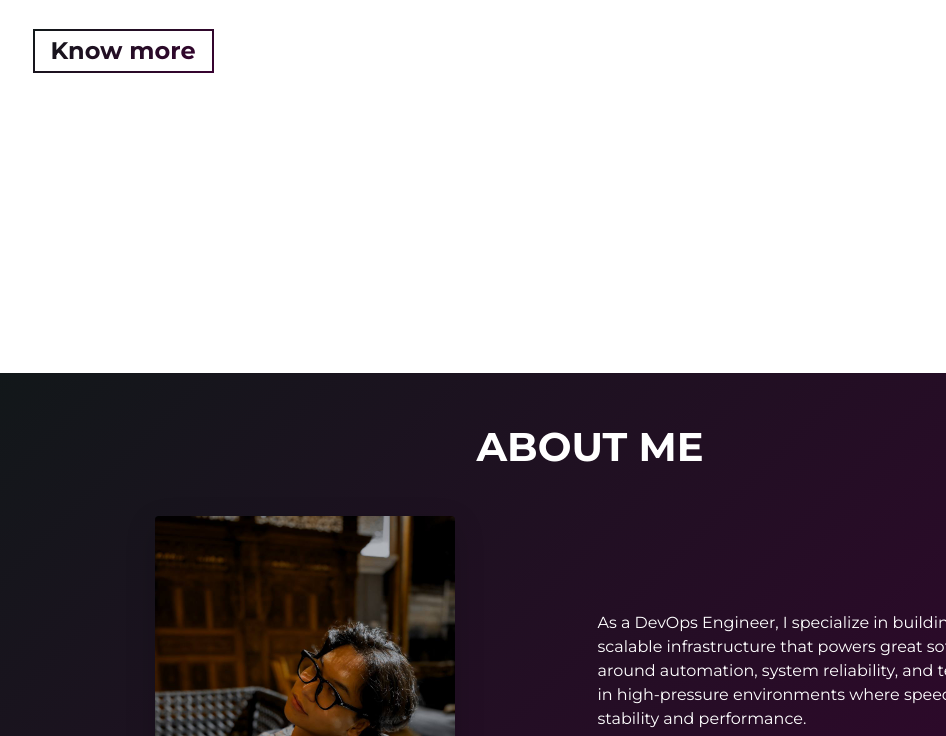
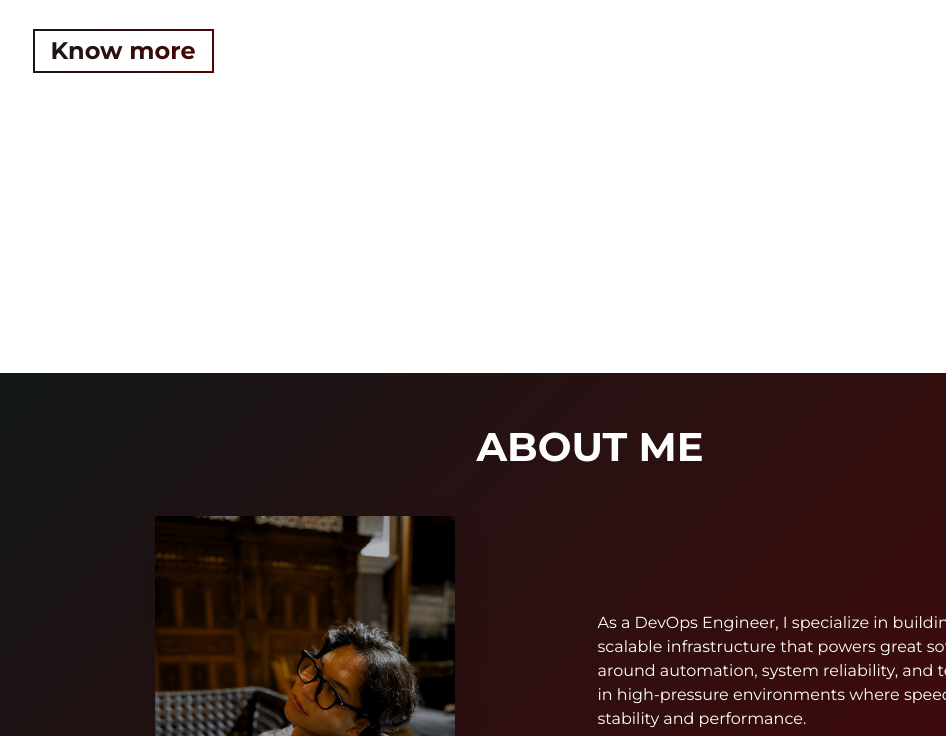
Before and after one commit to nvlrmdn/portofolio, a website built with Parcel: page src/index.html in a window 1280 px wide. Shown: the part 427-1163 px from the top of the page, without its empty margins (50-996 px from the left). Built offline with nearby package versions, Linux system fonts and the light colour scheme.

```diff
--- a/src/sass/abstracts/_variables.scss
+++ b/src/sass/abstracts/_variables.scss
@@ -1,6 +1,6 @@
 // COLORS
 $primary-color: #111819;
-$secondary-color: #380331;
+$secondary-color: #510404;
 
 $white-color: #fff;
 
```
